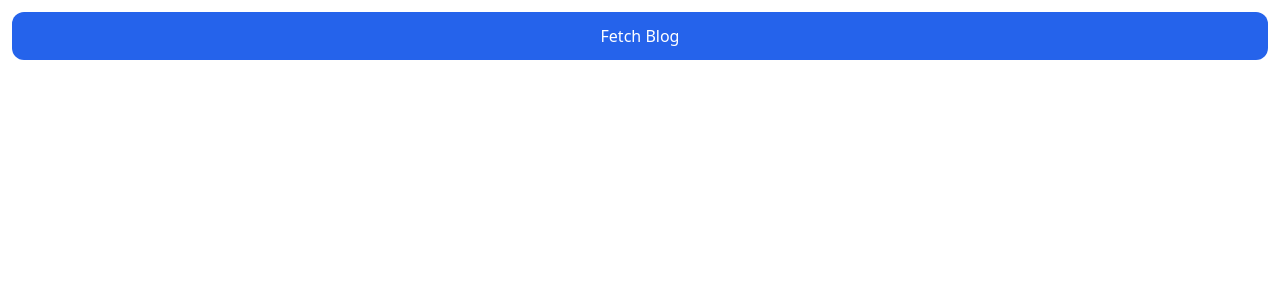
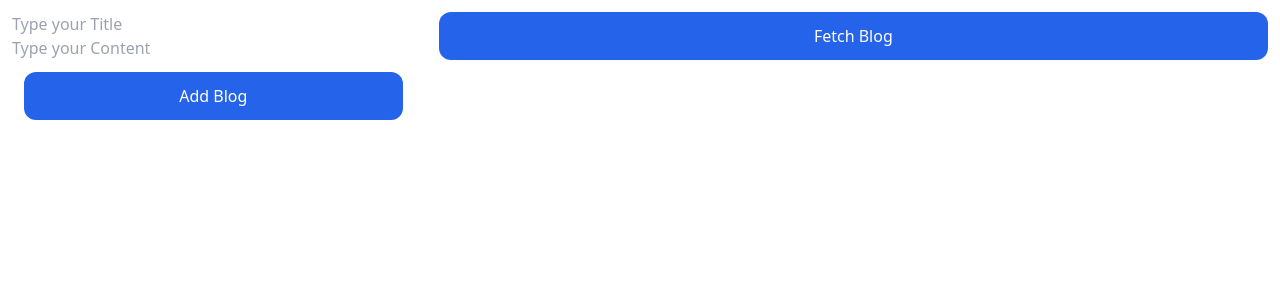
Before and after one commit to RaihanStark/next-minimal-boilerplate, a Next.js app: page / in a window 1280 px wide. Shown: the top 300 px of the page. Built offline with nearby package versions, Linux system fonts and the light colour scheme.

Commit message:
Add: classNames

```diff
--- a/components/Post/Container.tsx
+++ b/components/Post/Container.tsx
@@ -1,11 +1,17 @@
+import classNames from 'classnames';
 import type { FC } from 'react';
 
 interface Props {
   children: React.ReactNode;
+  className?: string;
 }
 
-const PostContainer: FC<Props> = ({ children }) => {
-  return <div className="flex flex-col">{children}</div>;
+const PostContainer: FC<Props> = ({ children, className = '' }) => {
+  return (
+    <div className={classNames('flex flex-col', ...className.split(' '))}>
+      {children}
+    </div>
+  );
 };
 
 export default PostContainer;
--- /dev/null
+++ b/layouts/Dashboard.tsx
@@ -0,0 +1,11 @@
+import type { FC } from 'react';
+
+interface Props {
+  children: React.ReactNode;
+}
+
+const DashboardLayout: FC<Props> = ({ children }) => {
+  return <div className="grid grid-cols-3">{children}</div>;
+};
+
+export default DashboardLayout;
--- a/package.json
+++ b/package.json
@@ -14,6 +14,7 @@
     "@types/react": "18.0.24",
     "@types/react-dom": "18.0.8",
     "axios": "^1.1.3",
+    "classnames": "^2.3.2",
     "next": "13.0.1",
     "react": "18.2.0",
     "react-dom": "18.2.0",
--- a/pages/index.tsx
+++ b/pages/index.tsx
@@ -1,6 +1,7 @@
 import FilledButton from '../components/Button/Filled';
 import PostContainer from '../components/Post/Container';
 import PostItem from '../components/Post/Item';
+import DashboardLayout from '../layouts/Dashboard';
 import { useAppDispatch, useAppSelector } from '../lib/store/hooks';
 import { blogActions } from '../lib/store/slices/blog';
 
@@ -12,12 +13,30 @@ export default function Home() {
   };
 
   return (
-    <PostContainer>
+    <DashboardLayout>
+      <div className="m-3 flex flex-col">
+        <input
+          type="text"
+          name="Title"
+          id="title"
+          placeholder="Type your Title"
+        />
+        <input
+          type="text"
+          name="Content"
+          id="content"
+          placeholder="Type your Content"
+        />
+        <FilledButton onClick={fetchBlog}>Add Blog</FilledButton>
+      </div>
+
+      <PostContainer className="col-span-2">
         <FilledButton onClick={fetchBlog}>Fetch Blog</FilledButton>
         {blog.isLoading && <p className="text-center">Loading...</p>}
         {blog.posts.map((post) => (
           <PostItem post={post} key={post.id} />
         ))}
       </PostContainer>
+    </DashboardLayout>
   );
 }
--- a/tailwind.config.js
+++ b/tailwind.config.js
@@ -1,12 +1,13 @@
 /** @type {import('tailwindcss').Config} */
 module.exports = {
   content: [
-    "./app/**/*.{js,ts,jsx,tsx}",
-    "./pages/**/*.{js,ts,jsx,tsx}",
-    "./components/**/*.{js,ts,jsx,tsx}",
+    './app/**/*.{js,ts,jsx,tsx}',
+    './pages/**/*.{js,ts,jsx,tsx}',
+    './components/**/*.{js,ts,jsx,tsx}',
+    './layouts/**/*.{js,ts,jsx,tsx}',
   ],
   theme: {
     extend: {},
   },
   plugins: [],
-}
+};
```
Also changed, not shown: 1 other file (tests, documents, lock files or other folders). Lines whose indentation alone changed are shown as unchanged.
